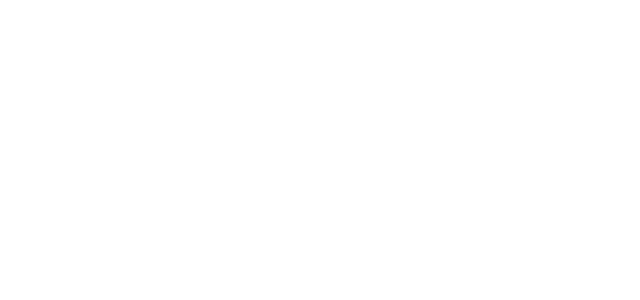
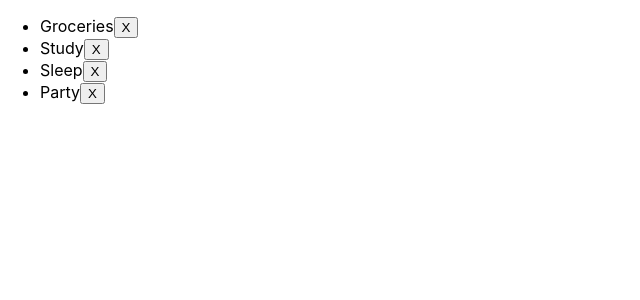
Before and after one commit to hasierpastor/todo-react, a React (Create React App) app: page / in a window 1280 px wide. Shown: the top 300 px of the page, without its empty margins (0-640 px from the left). Built offline with nearby package versions, Linux system fonts and the light colour scheme.

Commit message:
refactored todoList and todo - added function to child component

```diff
--- a/src/Todo.js
+++ b/src/Todo.js
@@ -1,12 +1,15 @@
 import React, { PureComponent, Component } from 'react';
 
 class Todo extends PureComponent {
+  remove = () => {
+    this.props.removeTodo(this.props.name);
+  };
   render() {
     console.log(this.props);
     return (
       <li key={this.props.id}>
         {this.props.name}
-        <button onClick={this.props.remove}>X</button>
+        <button onClick={this.remove}>X</button>
       </li>
     );
   }
--- a/src/TodoList.js
+++ b/src/TodoList.js
@@ -25,11 +25,7 @@ class TodoList extends Component {
   render() {
     const list = this.state.todos.map(todo => {
       return (
-        <Todo
-          name={todo.name}
-          id={todo.id}
-          remove={this.removeTodo(todo.name)}
-        />
+        <Todo name={todo.name} id={todo.id} removeTodo={this.removeTodo} />
       );
     });
     return <ul>{list}</ul>;
```
